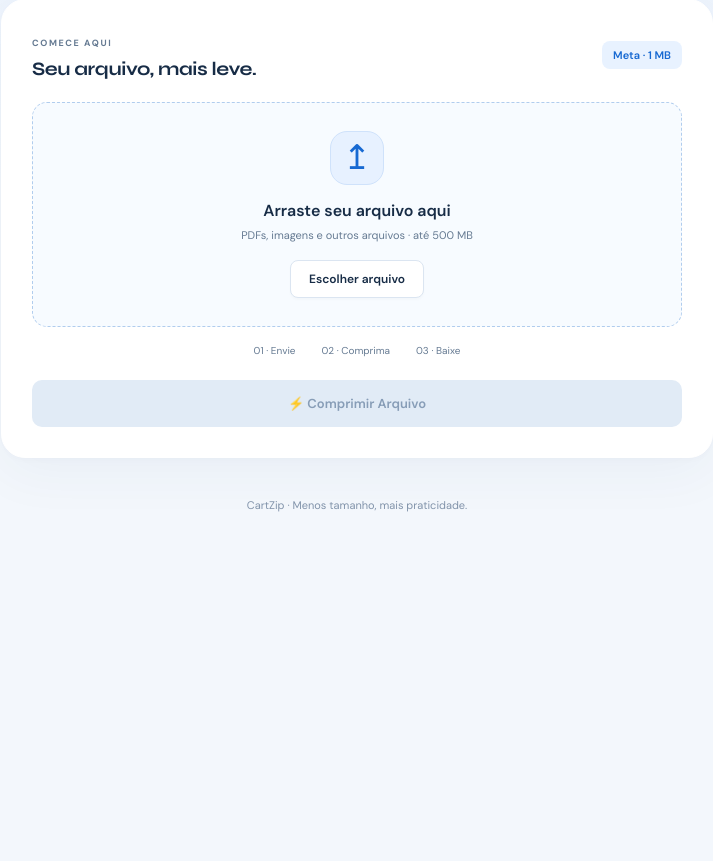
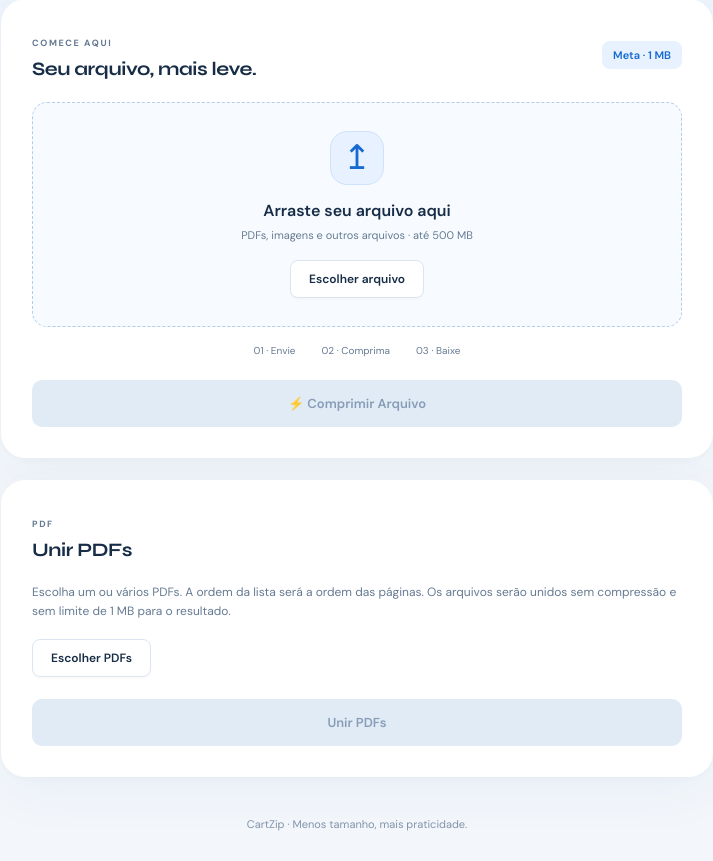
Before and after one commit to JFRFilho/Compressao, a Flask app: page / in a window 1280 px wide. Shown: the part 311-1172 px from the top of the page, without its empty margins (283-996 px from the left). Before the commit the page ends 823 px from the top, so only its background shows below. Run offline with Flask 3, Linux system fonts and the light colour scheme; some libraries are stand-ins or nearby versions.

Commit message:
Adiciona uniao de PDFs sem compressao

```diff
--- a/app.py
+++ b/app.py
@@ -5,8 +5,11 @@ import subprocess
 import shutil
 import glob
 import io
+import uuid
 from flask import Flask, request, send_file, render_template, jsonify
 from werkzeug.utils import secure_filename
+from pypdf import PdfReader, PdfWriter
+from pypdf.errors import PdfReadError
 
 app = Flask(__name__)
 app.config['MAX_CONTENT_LENGTH'] = 500 * 1024 * 1024
@@ -344,6 +347,54 @@ def index():
     return render_template('index.html')
 
 
+@app.route('/merge', methods=['POST'])
+def merge_pdfs():
+    files = request.files.getlist('files')
+    if not files or any(not file.filename for file in files):
+        return jsonify({'error': 'Selecione pelo menos um PDF.'}), 400
+    if any(os.path.splitext(file.filename)[1].lower() != '.pdf' for file in files):
+        return jsonify({'error': 'Envie apenas arquivos PDF.'}), 400
+
+    ensure_upload_folder()
+    output_filename = f'pdf_unido_{uuid.uuid4().hex}.pdf'
+    output_path = os.path.join(app.config['UPLOAD_FOLDER'], output_filename)
+
+    try:
+        with tempfile.TemporaryDirectory() as temp_dir:
+            input_paths = []
+            for index, file in enumerate(files):
+                input_path = os.path.join(temp_dir, f'{index}.pdf')
+                file.save(input_path)
+                with open(input_path, 'rb') as source:
+                    reader = PdfReader(source, strict=True)
+                    if reader.is_encrypted or len(reader.pages) == 0:
+                        raise ValueError('Um dos PDFs está protegido ou não contém páginas.')
+                input_paths.append(input_path)
+
+            if len(input_paths) == 1:
+                shutil.copyfile(input_paths[0], output_path)
+            else:
+                writer = PdfWriter()
+                try:
+                    for input_path in input_paths:
+                        writer.append(input_path)
+                    with open(output_path, 'wb') as output:
+                        writer.write(output)
+                finally:
+                    writer.close()
+
+        return jsonify({
+            'success': True,
+            'output_filename': output_filename,
+            'file_count': len(files),
+            'size_kb': round(get_size_kb(output_path), 2),
+        })
+    except (PdfReadError, ValueError, OSError) as error:
+        if os.path.exists(output_path):
+            os.remove(output_path)
+        return jsonify({'error': f'Não foi possível unir os PDFs: {error}'}), 400
+
+
 @app.route('/compress', methods=['POST'])
 def compress():
     ensure_upload_folder()
--- a/requirements.txt
+++ b/requirements.txt
@@ -2,3 +2,4 @@ flask>=3.0.0
 werkzeug>=3.0.0
 Pillow>=10.0.0
 gunicorn>=22.0.0
+pypdf>=5.0.0
--- a/static/style.css
+++ b/static/style.css
@@ -16,6 +16,7 @@ h1{font-family:'Syne',sans-serif;font-size:clamp(32px,5.5vw,52px);font-weight:70
 h1 span{color:var(--accent)}
 .subtitle{color:var(--muted);font-size:14px;line-height:1.7}.subtitle strong{color:var(--text)}
 .card{background:white;border:1px solid #fff;border-radius:var(--radius);padding:30px;box-shadow:0 14px 55px #183c670c,0 2px 6px #183c6705}
+.merge-card{margin-top:22px}.merge-description{font-size:12px;line-height:1.6;color:var(--muted);margin-bottom:18px}.merge-list{margin:15px 0 0;padding-left:22px;font-size:12px;line-height:1.8;overflow-wrap:anywhere}.merge-list:empty{display:none}#merge-input{position:absolute;width:1px;height:1px;opacity:0;overflow:hidden}.merge-card .btn-browse{margin-bottom:2px}.merge-card .result{margin-top:20px}
 .card-heading{display:flex;align-items:center;justify-content:space-between;gap:14px;margin-bottom:22px}
 .eyebrow{font-size:9px;font-weight:700;letter-spacing:1.6px;color:var(--muted)}
 h2{font:700 19px 'Syne',sans-serif;margin-top:6px;letter-spacing:-.4px}
--- a/templates/index.html
+++ b/templates/index.html
@@ -108,6 +108,22 @@
       <button class="btn-new" id="btn-new">Comprimir outro arquivo</button>
     </div>
 
+  </div>
+
+  <div class="card merge-card">
+    <div class="card-heading"><div><span class="eyebrow">PDF</span><h2>Unir PDFs</h2></div></div>
+    <p class="merge-description">Escolha um ou vários PDFs. A ordem da lista será a ordem das páginas. Os arquivos serão unidos sem compressão e sem limite de 1 MB para o resultado.</p>
+    <label class="btn-browse" for="merge-input">Escolher PDFs</label>
+    <input type="file" id="merge-input" accept=".pdf,application/pdf" multiple />
+    <ol class="merge-list" id="merge-list"></ol>
+    <div class="error-box" id="merge-error" role="alert"><span>⚠️</span><span id="merge-error-msg"></span></div>
+    <button class="btn-compress" id="btn-merge" disabled>Unir PDFs</button>
+    <div class="loading" id="merge-loading"><div class="spinner"></div><div class="loading-text">Unindo PDFs...</div></div>
+    <div class="result" id="merge-result">
+      <div class="result-header"><span class="result-icon">✅</span><span class="result-title success" id="merge-result-title">PDF pronto!</span></div>
+      <p class="merge-description" id="merge-result-detail"></p>
+      <a class="btn-download" id="merge-download" href="#">⬇ Baixar PDF unido</a>
+    </div>
   </div>
 </div>
 
@@ -286,6 +302,59 @@
   document.getElementById('btn-new').addEventListener('click', () => {
     clearFile();
   });
+
+  const mergeInput = document.getElementById('merge-input');
+  const mergeList = document.getElementById('merge-list');
+  const btnMerge = document.getElementById('btn-merge');
+  const mergeError = document.getElementById('merge-error');
+  const mergeErrorMsg = document.getElementById('merge-error-msg');
+  const mergeLoading = document.getElementById('merge-loading');
+  const mergeResult = document.getElementById('merge-result');
+
+  mergeInput.addEventListener('change', () => {
+    mergeList.replaceChildren();
+    mergeError.classList.remove('show');
+    mergeResult.classList.remove('show');
+    for (const file of mergeInput.files) {
+      const item = document.createElement('li');
+      item.textContent = `${file.name} (${formatKB(file.size / 1024)})`;
+      mergeList.appendChild(item);
+    }
+    btnMerge.disabled = mergeInput.files.length === 0;
+  });
+
+  btnMerge.addEventListener('click', async () => {
+    const files = Array.from(mergeInput.files);
+    if (!files.length) return;
+    if (files.some(file => !file.name.toLowerCase().endsWith('.pdf'))) {
+      mergeErrorMsg.textContent = 'Selecione apenas arquivos PDF.';
+      mergeError.classList.add('show');
+      return;
+    }
+
+    btnMerge.disabled = true;
+    mergeError.classList.remove('show');
+    mergeResult.classList.remove('show');
+    mergeLoading.classList.add('show');
+    const formData = new FormData();
+    files.forEach(file => formData.append('files', file));
+
+    try {
+      const response = await fetch('/merge', { method: 'POST', body: formData });
+      const data = await response.json();
+      if (!response.ok || data.error) throw new Error(data.error || 'Erro ao unir os PDFs.');
+      document.getElementById('merge-result-title').textContent = data.file_count === 1 ? 'PDF pronto!' : 'PDFs unidos!';
+      document.getElementById('merge-result-detail').textContent = `${data.file_count} arquivo(s) · ${formatKB(data.size_kb)} · sem compressão`;
+      document.getElementById('merge-download').href = '/download/' + encodeURIComponent(data.output_filename);
+      mergeResult.classList.add('show');
+    } catch (error) {
+      mergeErrorMsg.textContent = error.message || 'Erro ao unir os PDFs.';
+      mergeError.classList.add('show');
+    } finally {
+      mergeLoading.classList.remove('show');
+      btnMerge.disabled = false;
+    }
+  });
 </script>
 </body>
 </html>
```
Also changed, not shown: README.md.
